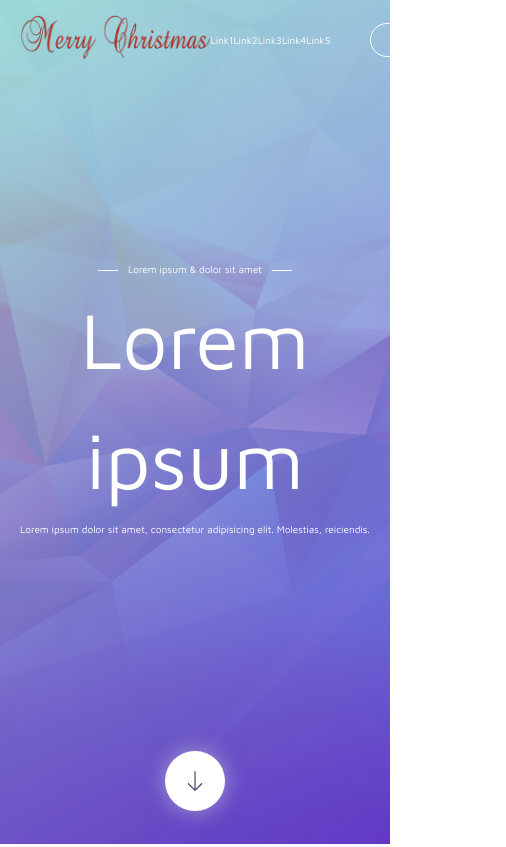
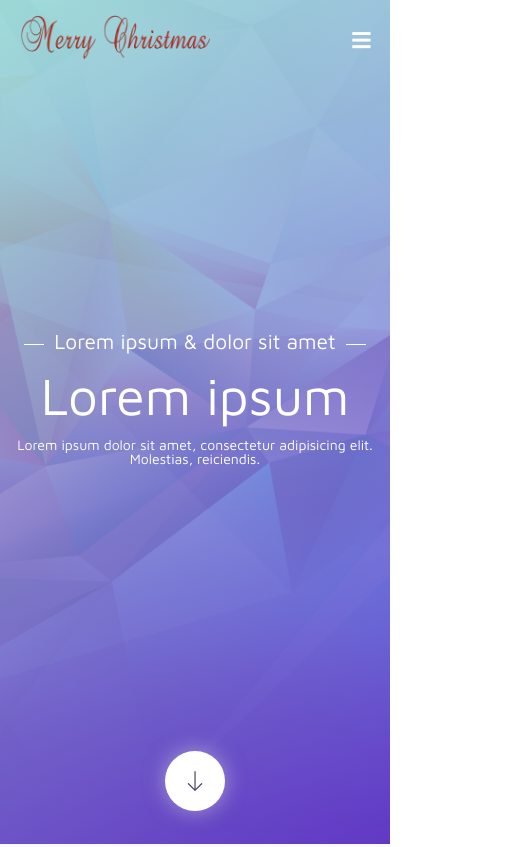
Before and after one commit to Elenakostenko/practice-flex, a website: page index.html in a window 390 px wide. Shown: the top 847 px of the page, 506 px wide, since content can reach past the window. Drawn offline with Linux system fonts and the light colour scheme.

Commit message:
work with m-menu

```diff
--- a/index.html
+++ b/index.html
@@ -19,8 +19,11 @@
         <div class="logo">
             <img src="images/logo1.png" alt="logo">
         </div>
-        <div class="menu">
-            <ul>
+       <a href="#" class="m-menu-link">
+           <i class="fas fa-bars"></i>
+       </a>
+        <div class="menu visible-lg">
+            <ul class="m-menu">
                 <li><a href="#" class="menu-link">Link1</a></li>
                 <li><a href="#" class="menu-link">Link2</a></li>
                 <li><a href="#" class="menu-link">Link3</a></li>
--- a/scss/style.scss
+++ b/scss/style.scss
@@ -58,6 +58,7 @@ html {
   list-style: none;
 }
 .menu-link {
+  font-size: 1.7rem;
   color: #ffffff;
   text-decoration: none;
 }
@@ -69,6 +70,7 @@ html {
   text-transform: uppercase;
 }
 .main-text {
+  font-size: 2rem;
   display: flex;
   flex-direction: column;
   justify-content: center;
@@ -79,10 +81,11 @@ html {
 }
 .main-text h1 {
   margin: 0.5rem;
-  font-size: 80px;
+  font-size: 7.5rem;
   line-height: 1.5em;
 }
 .main-text span {
+  font-size: 3rem;
   display: inline-block;
 }
 .main-text span::after {
@@ -102,6 +105,9 @@ html {
   display: inline-block;
   vertical-align: middle;
   margin-right: 10px;
+}
+.main-text p{
+  max-width: 580px;
 }
 .main-arrow {
   position: relative;
@@ -378,3 +384,61 @@ html {
       }
     }
   }
+
+  .m-menu-link {
+    display:none;
+  }
+.m-menu{
+  padding: 0;
+  margin: 0;
+  background-color: #6e45e2;
+  position: fixed;
+  right: 0;
+  top: 0;
+  height: 100vh;
+  width: 100%;
+  list-style: none;
+  font-size: 3rem;
+  line-height: 6rem;
+  z-index: 99;
+  display: flex;
+  flex-direction: column;
+  align-items: center;
+  justify-content: center;
+
+}
+
+@media (max-width: 1199px) {
+  html {
+    font-size: 8px;
+  }
+
+}
+@media (max-width: 991px) {
+  html {
+    font-size: 7px;
+  }
+  .visible-lg {
+    display: none;
+  }
+  .m-menu-link {
+    display: block;
+    color: #ffffff;
+    font-size: 3rem;
+
+    .m-menu{
+      margin: 0;
+      background-color: #6e45e2;
+      position: fixed;
+      right: 0;
+      top: 0;
+      height: 100vh;
+      width: 100%;
+      text-align: center;
+      list-style: none;
+      font-size: 3rem;
+      line-height: 6rem;
+
+    }
+  }
+}
```
Also changed, not shown: scss/style.css.
